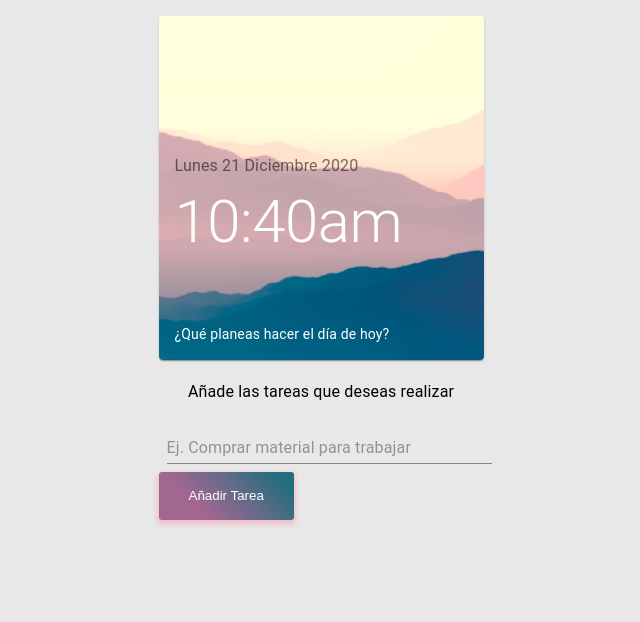
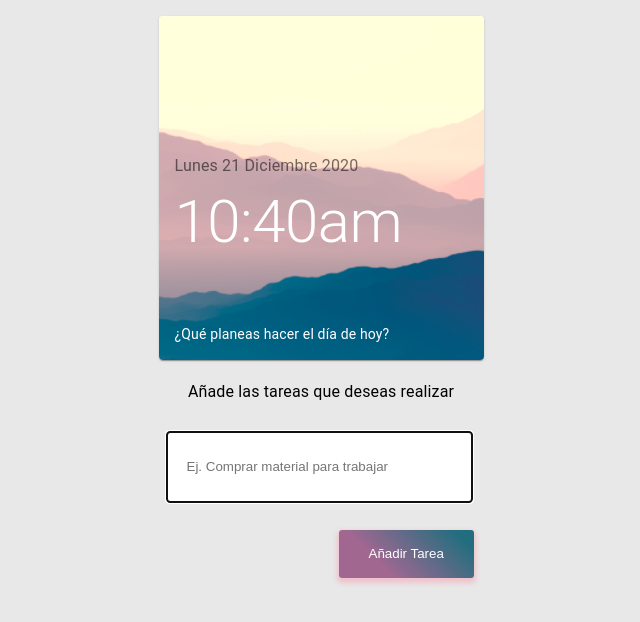
Before and after one commit to seha3/monoku, a React (Create React App) app: page / in a window 1280 px wide. Shown: the top 622 px of the page, without its empty margins (319-959 px from the left). Built offline with nearby package versions, Linux system fonts and the light colour scheme.

Commit message:
cambios en los estilos todoforms

```diff
--- a/src/components/TodoForm.js
+++ b/src/components/TodoForm.js
@@ -1,6 +1,6 @@
 import React, { useState, useEffect, useRef } from 'react'
 import { makeStyles } from '@material-ui/core/styles';
-import TextField from '@material-ui/core/TextField';
+// import Modal from '@material-ui/core/Modal';
 
 const useStyles = makeStyles({
     button: {
@@ -11,19 +11,32 @@ const useStyles = makeStyles({
       height: 48,
       padding: '0 30px',
       boxShadow: '0 3px 5px 2px rgba(255, 105, 135, .3)',
+      marginLeft: 180
     },
     label: {
       textTransform: 'capitalize',
     },
     root: {
-        justifyContent: 'flex-end'
+        justifyContent: 'center'
+    },
+    input: {
+        width: 305,
+        height: 70,
+        padding: "12px 20px",
+        margin: "0 auto",
+        display: "inline-block",
+        border: "none",
+        borderRadius: "0.2rem",
+        boxSizing: "border-box",
+        borderColor: '#a16791',
+        color: '#216e7e'
     }
   });
 
 function TodoForm(props) {
     const classes = useStyles();
 
-    const [input, setInput] = useState('')
+    const [input, setInput] = useState(props.edit ? props.edit.value : '')
 
     const inputRef = useRef(null)
 
@@ -49,22 +62,40 @@ function TodoForm(props) {
 
     return (
         <div className={classes.root}>
-            <form className="todo.form" onSubmit={handleSubmit}>
-                <TextField
+            <form onSubmit={handleSubmit}>
+                {props.edit ? (
+                    <>
+                    <input
+                        type="text"
+                        style={{ margin: 8 }}
+                        placeholder="Edita tu tarea"
+                        value={input}
+                        onChange={handleChange}
+                        ref={inputRef}
+                        className={classes.input}
+                    />
+                    <br/>
+                    <br/>
+                    <button
+                        className={classes.button}
+                        value={input}
+                        onClick={handleChange}
+                    >
+                        Editar Tarea
+                    </button>
+                    </>
+                    ) : (
+                    <>
+                    <input
                         type="text"
                         style={{ margin: 8 }}
                         placeholder="Ej. Comprar material para trabajar"
                         value={input}
-                    name="text>"
-                    className="todo-input"
                         onChange={handleChange}
                         ref={inputRef}
-                    fullWidth
-                    margin="normal"
-                    InputLabelProps={{
-                        shrink: true
-                    }}
+                        className={classes.input}
                     />
+                    <br/>
                     <br/>
                     <button
                         className={classes.button}
@@ -73,6 +104,10 @@ function TodoForm(props) {
                     >
                         Añadir Tarea
                     </button>
+                    </>
+                    )
+                }
+
             </form>
         </div>
     )
```
Also changed, not shown: 1 other file (tests, documents, lock files or other folders). Lines whose indentation alone changed are shown as unchanged.
